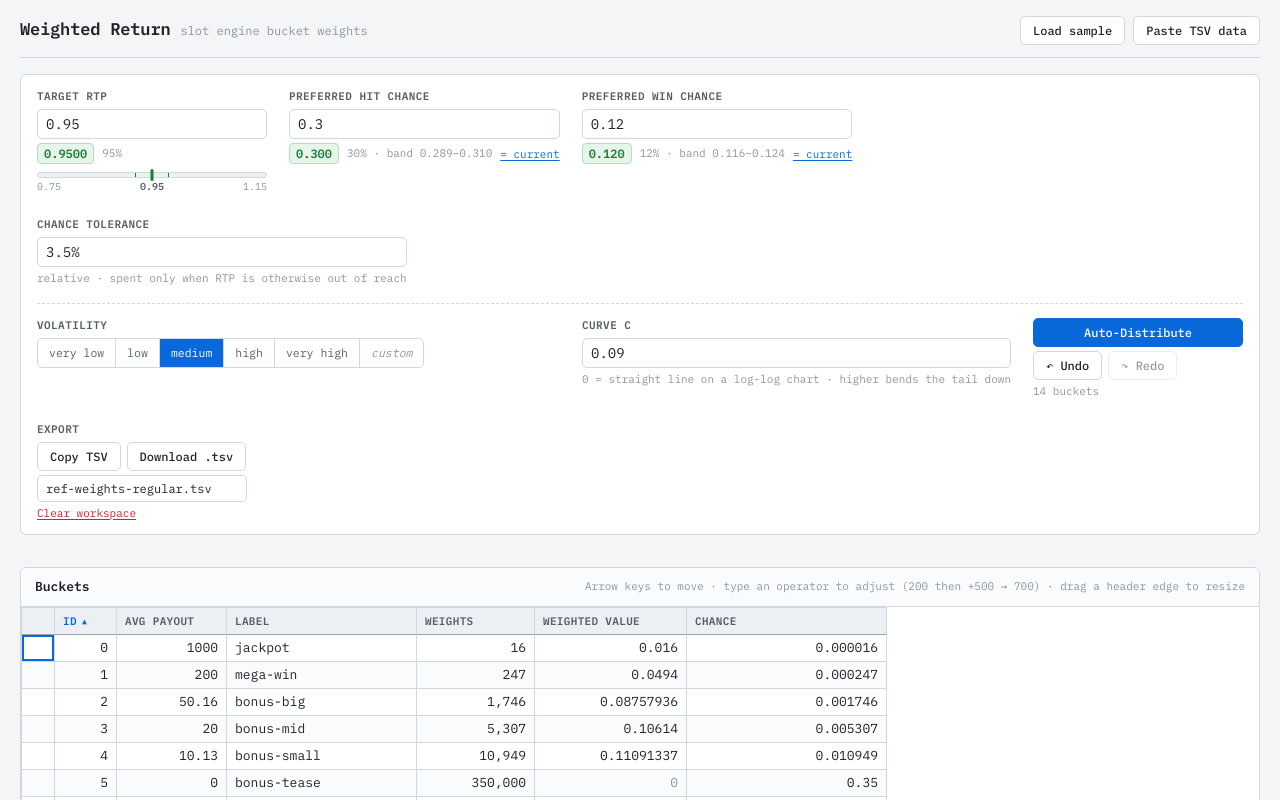
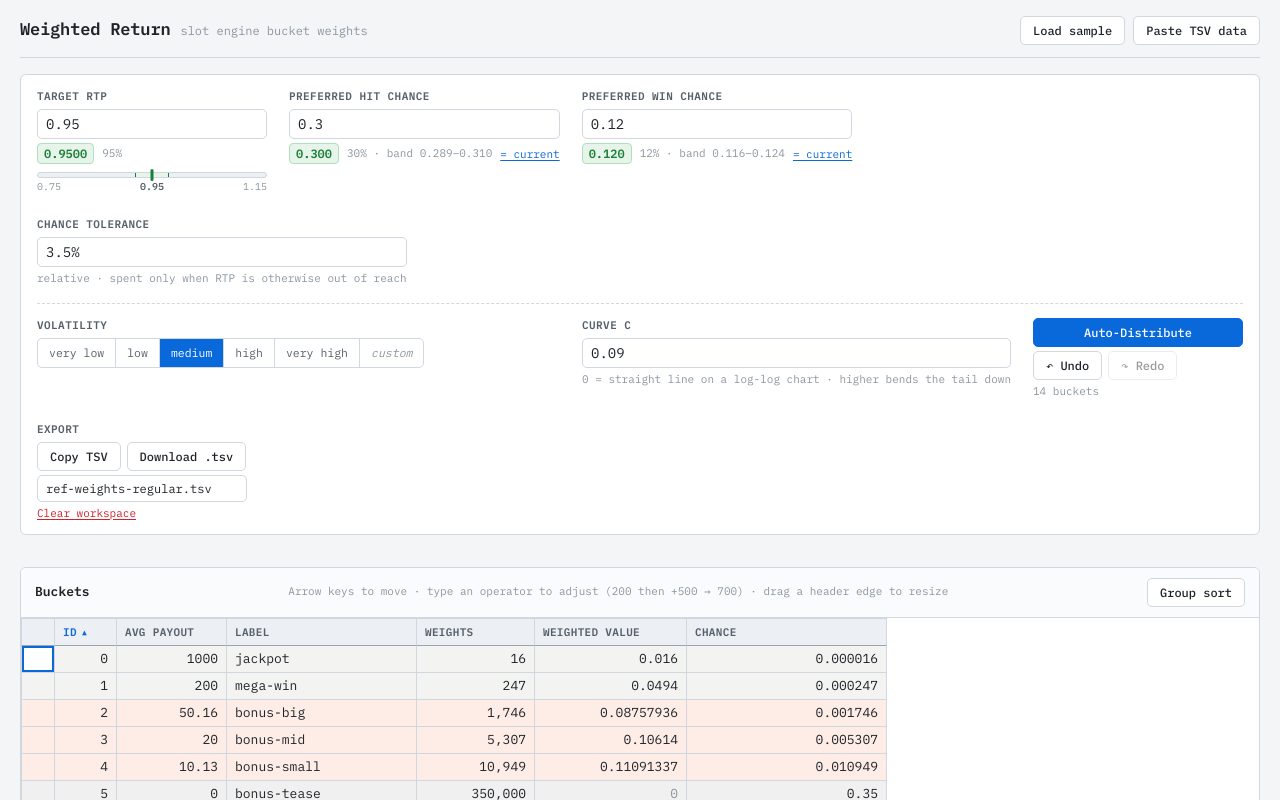
Before and after one commit to Hackerhedgehog/weighted-return-tool, a React (Vite) app: page / in a window 1280 px wide. Both pictures are taken after a click on the button "Load sample". Shown: the top 800 px of the page. Built offline with nearby package versions, Linux system fonts and the light colour scheme.

Commit message:
feat: group-tinted table rows and group sort
Co-Authored-By: Claude Fable 5 <noreply@anthropic.com>

```diff
--- a/src/App.tsx
+++ b/src/App.tsx
@@ -265,8 +265,8 @@ export default function App() {
   )
 
   const exportText = useCallback(
-    () => buildTsv(sortRows(docRef.current.rows, sort, totalWeight), totalWeight),
-    [sort, totalWeight],
+    () => buildTsv(sortRows(docRef.current.rows, sort, totalWeight, grouping.rank), totalWeight),
+    [sort, totalWeight, grouping],
   )
 
   const handleCopy = useCallback(async () => {
@@ -338,12 +338,21 @@ export default function App() {
                 Arrow keys to move · type an operator to adjust (200 then +500 → 700) · drag a header
                 edge to resize
               </span>
+              <button
+                type="button"
+                className={`btn group-sort ${sort.key === 'group' ? 'primary' : ''}`}
+                title="Order rows by bucket group — colors match the chart"
+                onClick={() => handleSort('group')}
+              >
+                Group sort
+              </button>
             </div>
             <BucketTable
               rows={viewRows}
               totalWeight={totalWeight}
               sort={sort}
               columnWidths={columnWidths}
+              grouping={grouping}
               onSort={handleSort}
               onPatch={patchRow}
               onWidths={setColumnWidths}
--- a/src/components/BucketTable.tsx
+++ b/src/components/BucketTable.tsx
@@ -1,5 +1,6 @@
 import { useCallback, useMemo, useRef } from 'react'
 import type { BucketRow, ColumnKey, RowPatch, SortKey, SortState } from '../lib/types'
+import type { Grouping } from '../lib/groups'
 import { COLUMNS, sortRows, type Column } from '../lib/columns'
 import { fmtDecimal, fmtPayout, fmtWeight } from '../lib/format'
 import { weightForChance, weightForValue } from '../lib/distribute'
@@ -14,6 +15,8 @@ interface BucketTableProps {
   totalWeight: number
   sort: SortState
   columnWidths: Record<string, number>
+  /** Colors each row by its bucket group and drives the group sort. */
+  grouping: Grouping
   onSort: (key: SortKey) => void
   onPatch: (uid: string, patch: RowPatch) => void
   onWidths: (widths: Record<string, number>) => void
@@ -36,13 +39,17 @@ export function BucketTable({
   totalWeight,
   sort,
   columnWidths,
+  grouping,
   onSort,
   onPatch,
   onWidths,
   onTotalWeight,
   onTotalRtp,
 }: BucketTableProps) {
-  const sorted = useMemo(() => sortRows(rows, sort, totalWeight), [rows, sort, totalWeight])
+  const sorted = useMemo(
+    () => sortRows(rows, sort, totalWeight, grouping.rank),
+    [rows, sort, totalWeight, grouping],
+  )
   const tableRef = useRef<HTMLTableElement>(null)
 
   const totalsRowIndex = sorted.length
@@ -219,7 +226,13 @@ export function BucketTable({
 
         <tbody>
           {sorted.map((row, rowIdx) => (
-            <tr key={row.uid} className={`grid-row ${row.locked ? 'locked' : ''}`}>
+            <tr
+              key={row.uid}
+              className={`grid-row ${row.locked ? 'locked' : ''}`}
+              // group tint only — spacing must stay identical across groups,
+              // and the locked highlight (a class style) must stay visible
+              style={row.locked ? undefined : { background: grouping.byUid.get(row.uid)?.tint }}
+            >
               <td className="col-lock">
                 <LockCell
                   locked={row.locked}
--- a/src/lib/columns.ts
+++ b/src/lib/columns.ts
@@ -28,13 +28,27 @@ export const DEFAULT_WIDTHS: Record<string, number> = Object.fromEntries(
   COLUMNS.map((c) => [c.key, c.width]),
 )
 
-/** Shared so the export writes rows in the same order the table shows them. */
-export function sortRows(rows: BucketRow[], sort: SortState, totalWeight: number): BucketRow[] {
+/**
+ * Shared so the export writes rows in the same order the table shows them.
+ * `groupRank` (uid → group index) drives the 'group' sort; without it that
+ * sort falls back to bucket id.
+ */
+export function sortRows(
+  rows: BucketRow[],
+  sort: SortState,
+  totalWeight: number,
+  groupRank?: Map<string, number>,
+): BucketRow[] {
   const dir = sort.dir
   const value = (r: BucketRow) => (totalWeight > 0 ? (r.payout * r.weight) / totalWeight : 0)
 
   return [...rows].sort((a, b) => {
     switch (sort.key) {
+      case 'group': {
+        const ra = groupRank?.get(a.uid) ?? 0
+        const rb = groupRank?.get(b.uid) ?? 0
+        return dir * (ra - rb) || a.payout - b.payout || a.bucketId - b.bucketId
+      }
       case 'label':
         return (
           dir * a.label.localeCompare(b.label, undefined, { sensitivity: 'base', numeric: true })
--- a/src/lib/types.ts
+++ b/src/lib/types.ts
@@ -79,7 +79,8 @@ export type RowPatch = Partial<
   Pick<BucketRow, 'bucketId' | 'payout' | 'label' | 'weight' | 'locked'>
 >
 
-export type SortKey = Exclude<ColumnKey, 'lock'>
+/** 'group' has no column of its own — it's driven by the Group sort button. */
+export type SortKey = Exclude<ColumnKey, 'lock'> | 'group'
 
 export interface SortState {
   key: SortKey
```
Also changed, not shown: 1 other file (tests, documents, lock files or other folders).
